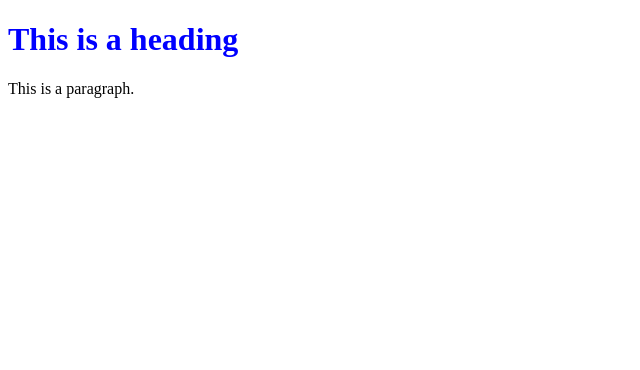
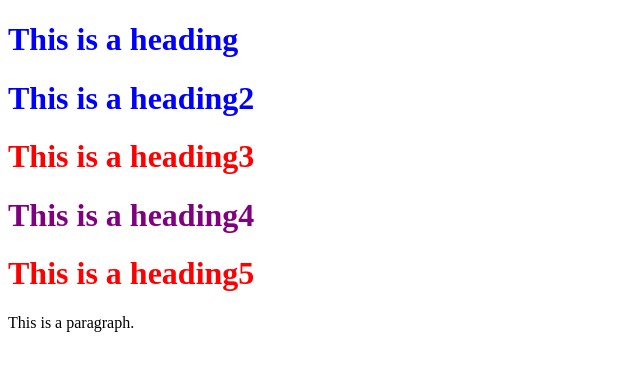
Before and after one commit to trinh7293/front-end-tutorial, a plain HTML site: page index.html in a window 1280 px wide. Shown: the whole page, without its empty margins (0-640 px from the left). Drawn offline with Linux system fonts and the light colour scheme.

Commit message:
add color

```diff
--- a/index.html
+++ b/index.html
@@ -7,6 +7,11 @@
 <body>
 
 <h1>This is a heading</h1>
+
+<h1 class='head2'>This is a heading2</h1>
+<h1 class='head3'>This is a heading3</h1>
+<h1 class='head4'>This is a heading4</h1>
+<h1 class='head5'>This is a heading5</h1>
 <p>This is a paragraph.</p>
 
 </body>
--- a/styles.css
+++ b/styles.css
@@ -1,3 +1,20 @@
 h1 {
 	color: blue;
 }
+
+.head2:hover {
+	color: red;
+}
+.head4 {
+	color: purple;
+}
+.head5 {
+	color: red;
+}
+.head3 {
+	color: red;
+}
+
+p {
+	/*display: none*/
+}
```
